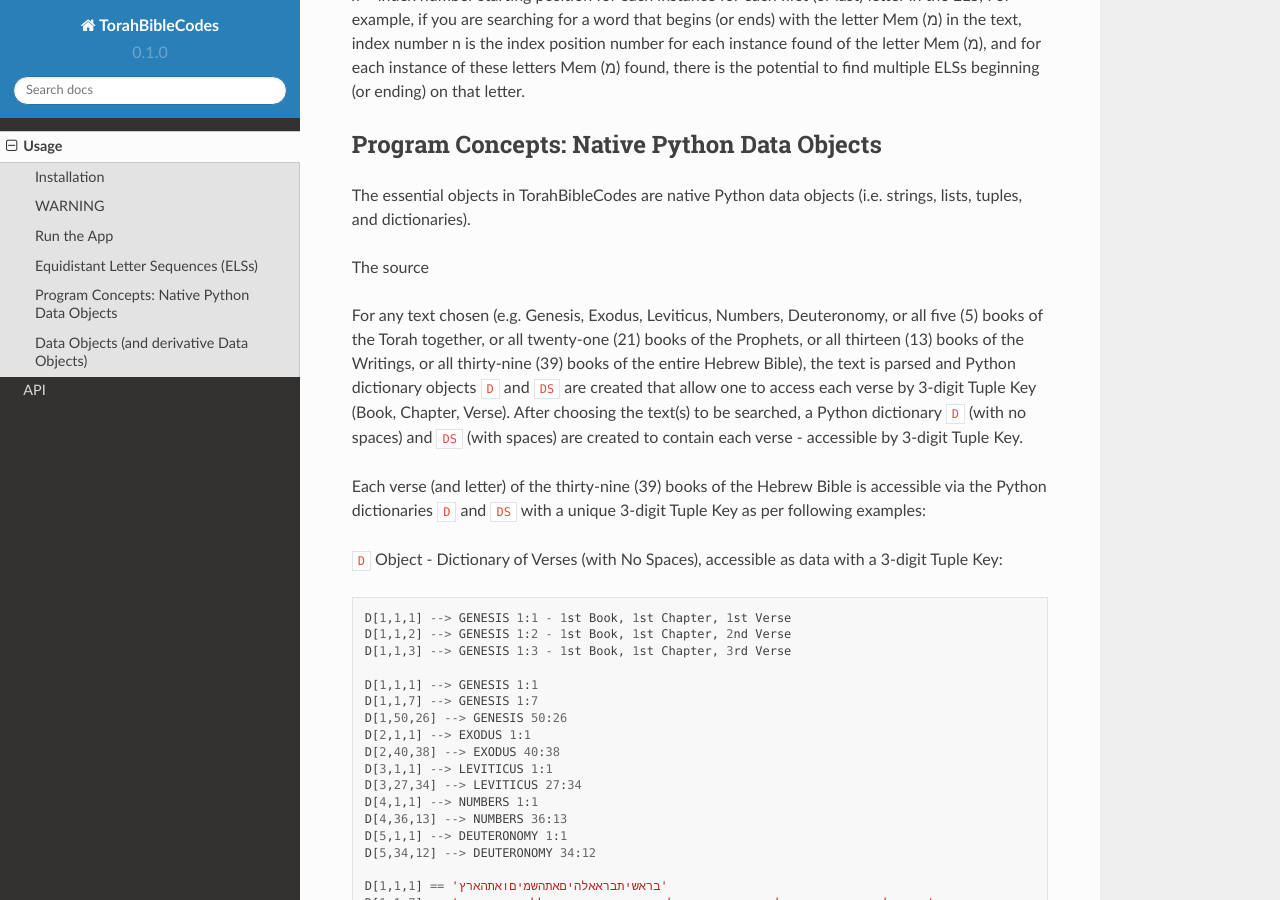
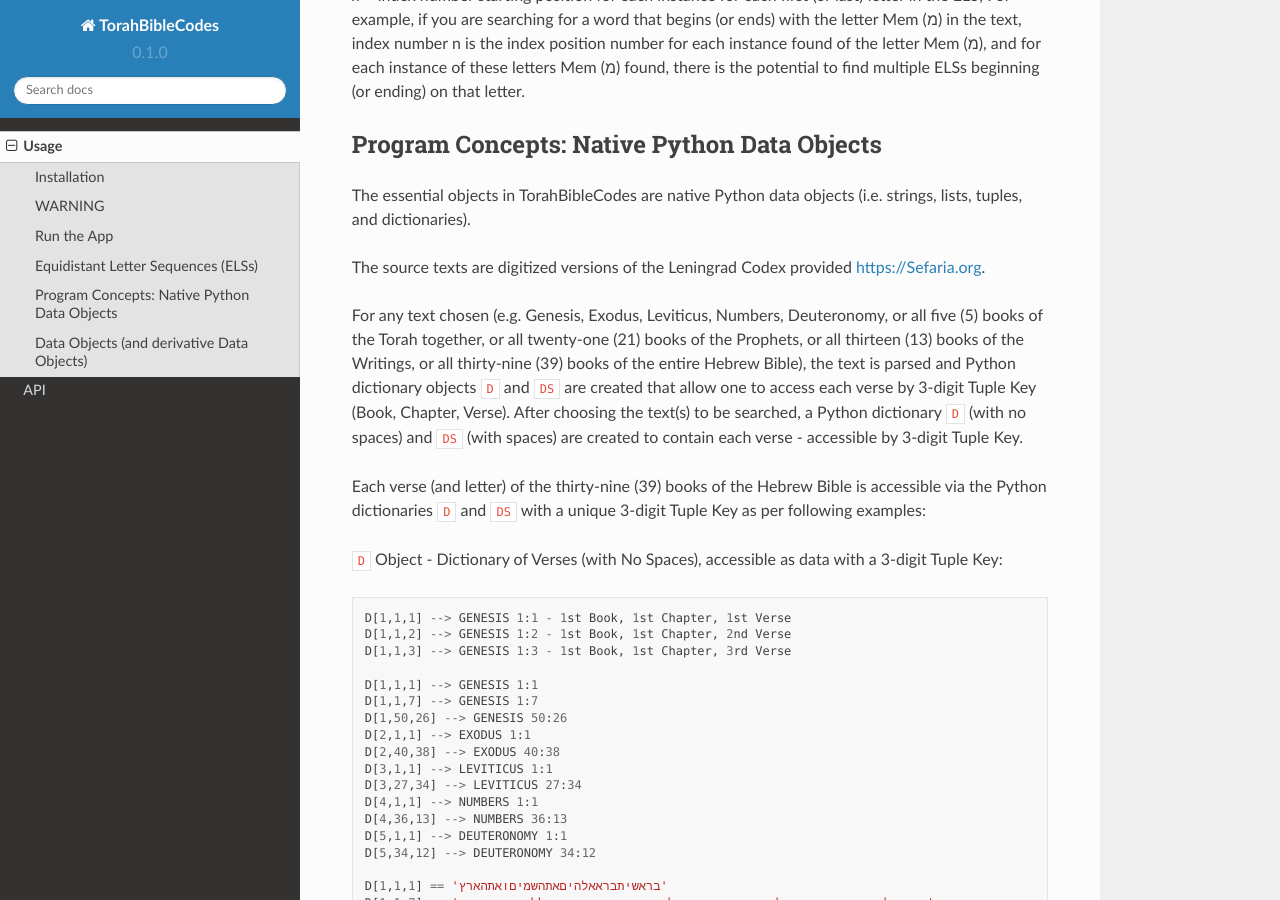
Before and after one commit to TorahBibleCodes/TorahBibleCodes_Sphinx, a Sphinx documentation site: the page built from docs/source/usage.rst, in a window 1280 px wide and 900 px high, scrolled down 2937 px. Built offline with Sphinx 7.4.7 and the Read the Docs theme 2.0.0, drawn with Linux system fonts in a browser that asks for light colours.

Commit message:
Update usage.rst

```diff
--- a/docs/source/usage.rst
+++ b/docs/source/usage.rst
@@ -142,7 +142,7 @@
 
 The essential objects in TorahBibleCodes are native Python data objects (i.e. strings, lists, tuples, and dictionaries).
 
-The source
+The source texts are digitized versions of the Leningrad Codex provided https://Sefaria.org.
 
 For any text chosen (e.g. Genesis, Exodus, Leviticus, Numbers, Deuteronomy, or all five (5) books of the Torah together, or all twenty-one (21) books of the Prophets, or all thirteen (13) books of the Writings, or all thirty-nine (39) books of the entire Hebrew Bible), the text is parsed and Python dictionary objects ``D`` and ``DS`` are created that allow one to access each verse by 3-digit Tuple Key (Book, Chapter, Verse). After choosing the text(s) to be searched, a Python dictionary ``D`` (with no spaces) and ``DS`` (with spaces) are created to contain each verse - accessible by 3-digit Tuple Key.
 
```
